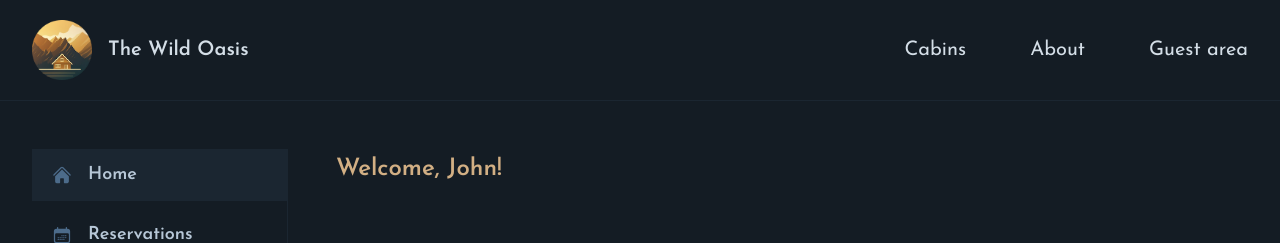
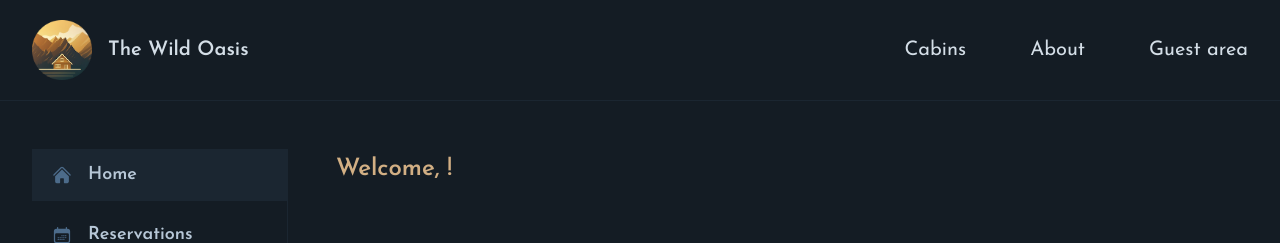
Before and after one commit to TrimiB/the-wild-oasis-website, a Next.js app: page /account in a window 1280 px wide. Shown: the top 243 px of the page. Built offline with nearby package versions, Linux system fonts and the light colour scheme; no server answers.

Commit message:
[refactor] using logged in user name if exists to display in the frontend.

```diff
--- a/app/account/page.js
+++ b/app/account/page.js
@@ -1,11 +1,16 @@
+import { auth } from '../_lib/auth';
+
 export const metadata = {
   title: 'Account',
 };
 
-export default function page() {
+export default async function page() {
+  const session = await auth();
+  const firstName = session?.user?.name?.split(' ').at(0);
+
   return (
     <h2 className='font-semibold text-2xl text-accent-400 mb-7'>
-      Welcome, John!
+      Welcome, {firstName}!
     </h2>
   );
 }
```
